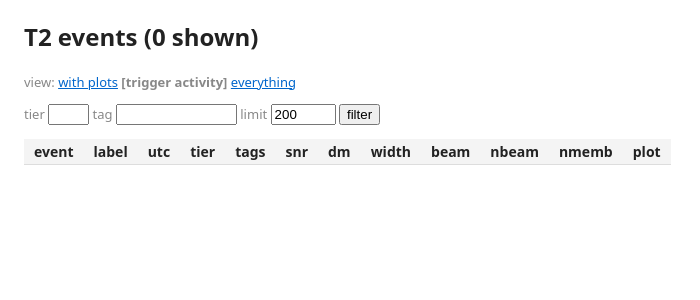
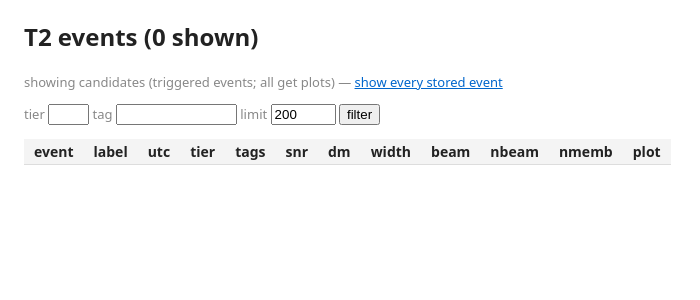
Before and after one commit to Coherent-All-Sky-Monitor/casm_t3, a FastAPI app: page / in a window 1280 px wide. Shown: the part 46-346 px from the top of the page, without its empty margins (0-700 px from the left). Run offline with FastAPI, Linux system fonts and the light colour scheme; data that the repository does not hold is empty.

Commit message:
web: collapse view toggle - candidates (all plotted) vs everything

```diff
--- a/casm_t3/web/app.py
+++ b/casm_t3/web/app.py
@@ -55,11 +55,12 @@ def q_write(sql: str, args: tuple = ()) -> None:
 
 @app.get("/")
 def index(request: Request, tier: str = "", tag: str = "", limit: int = 200,
-          view: str = "triggered"):
+          view: str = "candidates"):
     where, args = ["name IS NOT NULL"], []
     if view != "all":
-        # Default view: only events that reached the trigger stage (a dump
-        # was sent, refused or shadowed) - i.e. things with data behind them.
+        # Default: candidates (events that reached the trigger stage). Under
+        # the everything-gets-plotted policy this is also the plot list; the
+        # plot column flags the rare failed render or refused dump.
         where.append("name IN (SELECT candname FROM triggers)")
     if tier:
         where.append("tier = ?")
@@ -73,8 +74,6 @@ def index(request: Request, tier: str = "", tag: str = "", limit: int = 200,
     labels = {r["name"]: r["label"] for r in
               q("SELECT name, label FROM labels GROUP BY name HAVING max(id)")}
     plots = {p.name for p in CANDIDATES_DIR.iterdir()} if CANDIDATES_DIR.exists() else set()
-    if view == "plots":
-        rows = [r for r in rows if r["name"] in plots]
     return templates.TemplateResponse(request, "index.html", dict(
         rows=rows, labels=labels, plots=plots, tier=tier, tag=tag, limit=limit,
         view=view))
--- a/casm_t3/web/templates/index.html
+++ b/casm_t3/web/templates/index.html
@@ -1,9 +1,8 @@
 {% extends "base.html" %}{% block content %}
 <h2>T2 events ({{ rows|length }} shown)</h2>
-<p class="muted">view:
-{% for v, label in [('plots', 'with plots'), ('triggered', 'trigger activity'), ('all', 'everything')] %}
-{% if view == v %}<b>[{{ label }}]</b>{% else %}<a href="/?view={{ v }}">{{ label }}</a>{% endif %}
-{% endfor %}</p>
+<p class="muted">{% if view == 'all' %}showing every stored T2 event —
+<a href="/">show candidates only</a>{% else %}showing candidates (triggered events; all get plots) —
+<a href="/?view=all">show every stored event</a>{% endif %}</p>
 <form class="muted">tier <input name="tier" value="{{ tier }}" size="2">
  tag <input name="tag" value="{{ tag }}" size="12"> limit <input name="limit" value="{{ limit }}" size="5">
  <button>filter</button></form>
```
